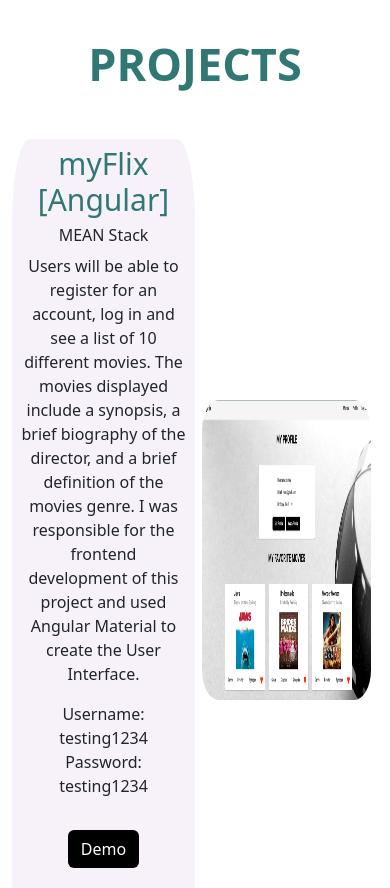
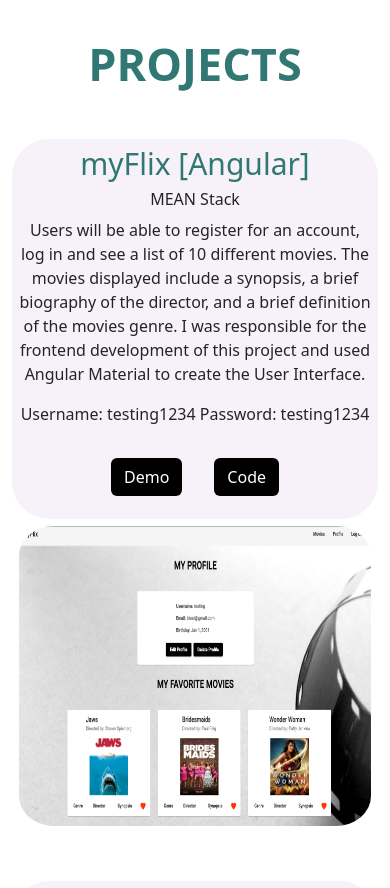
Before and after one commit to BethanyKeplinger/portfolio, a React (Create React App) app: page / in a window 390 px wide. Shown: the part 1400-2288 px from the top of the page. Built offline with nearby package versions, Linux system fonts and the light colour scheme.

Commit message:
Update Projects.js

```diff
--- a/src/components/Projects.js
+++ b/src/components/Projects.js
@@ -16,7 +16,7 @@
                         {projects.map((project) => (
                             <div  className="row align-items-center project-list" key={project.image}>
 
-                                <div className="col project-details">
+                                <div className="col-sm-6 project-details">
                                     <h1 className="project-title">{project.title}</h1>
                                     <h2 className="project-subtitle">{project.subtitle}</h2>
                                     <p className="project-description">{project.description}</p>
@@ -24,7 +24,7 @@
                                     <a href={project.linkdemo} target="_blank" rel="noreferrer" className="btn code-button" role="button">Demo</a>
                                     <a href={project.linkcode} target="_blank" rel="noreferrer" className="btn code-button" role="button">Code</a>
                                 </div>
-                                <motion.div className="col project-photo"
+                                <motion.div className="col-sm-6 project-photo"
                                     whileHover={{scale: 1.1}}>
                                     <a href={project.linkdemo} target="_blank" rel="noreferrer">
                                         <img
```
